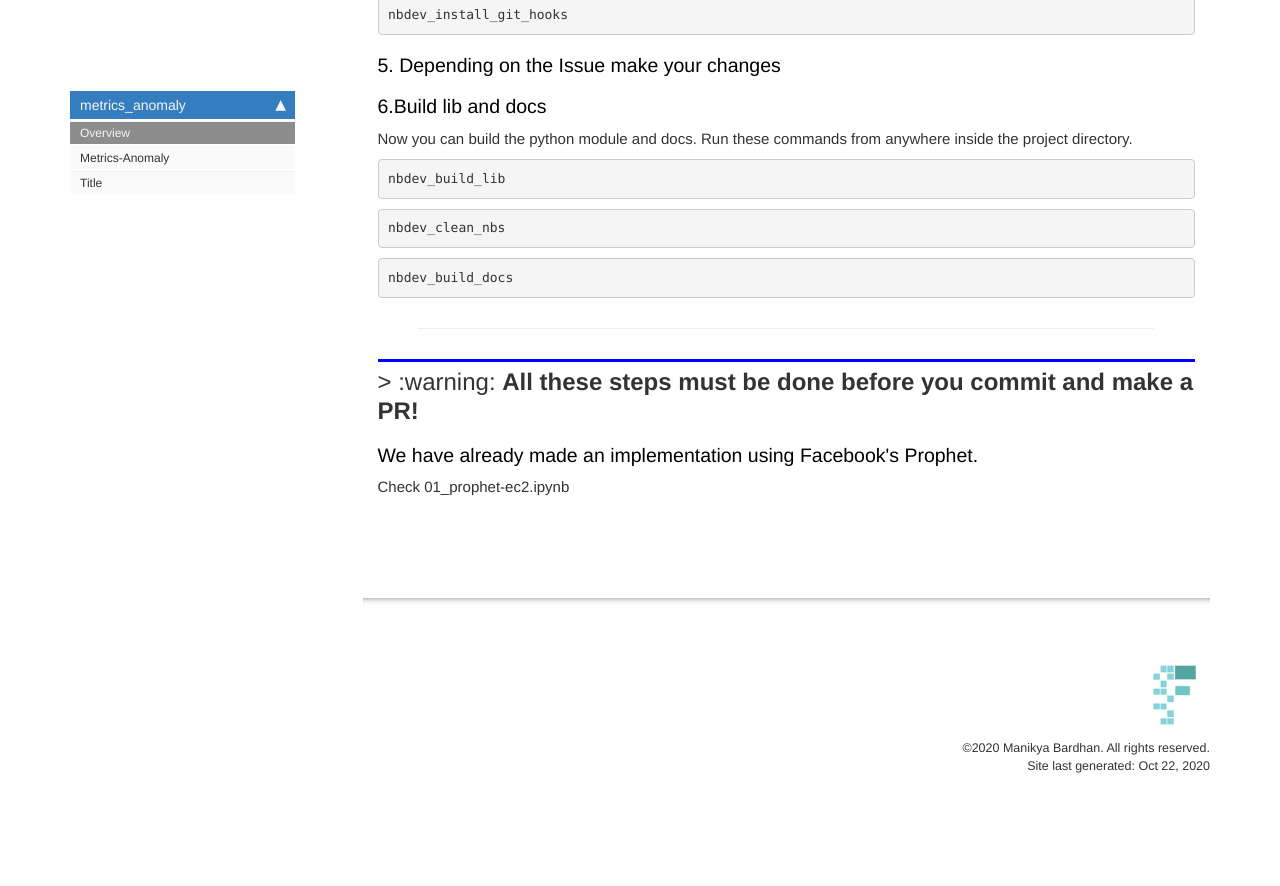
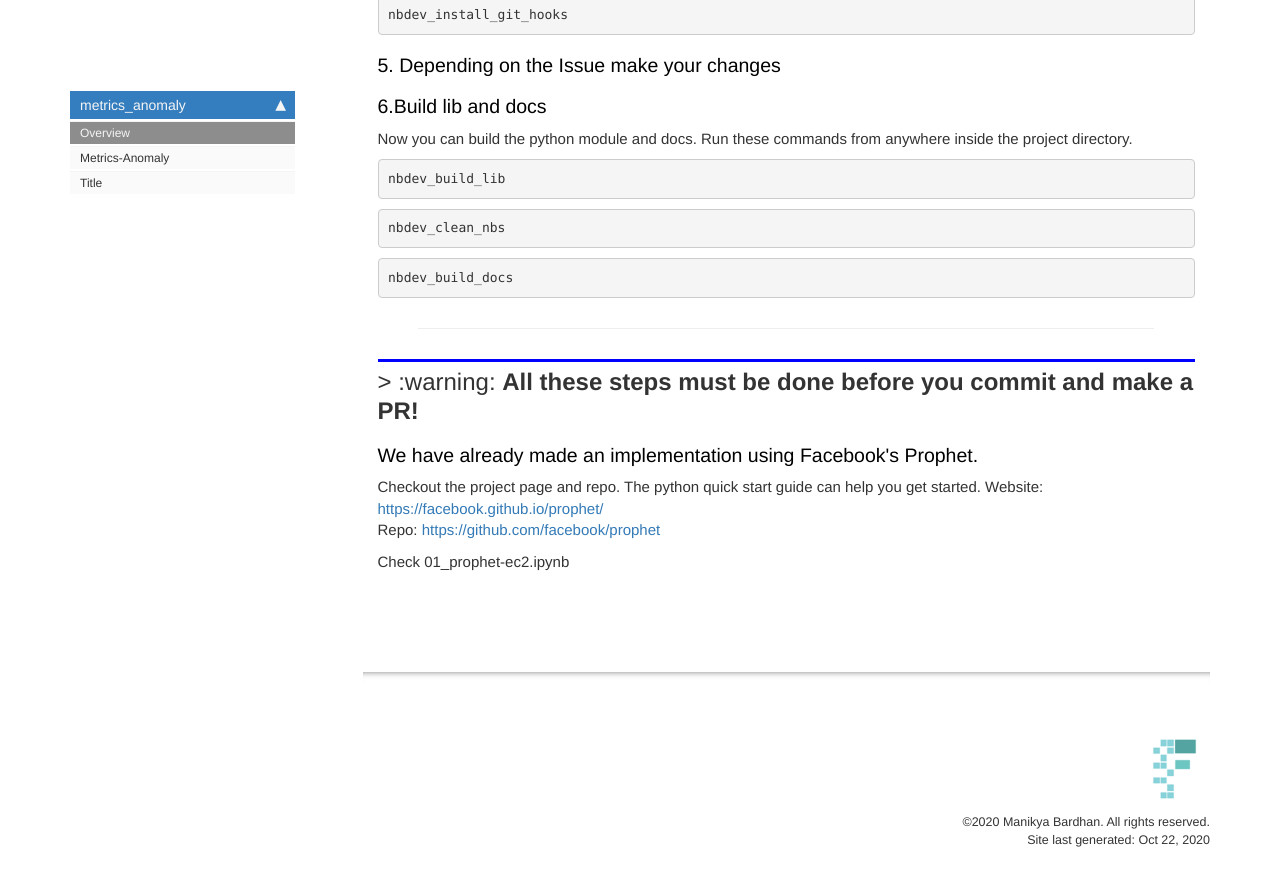
Before and after one commit to acmpesuecc/Metrics-Anomaly, a Jekyll site: the page built from docs/index.html, in a window 1280 px wide and 900 px high, scrolled down 1565 px. Shown: the top 886 px of the window. Built offline with Jekyll 4.4.1, drawn with Linux system fonts in a browser that asks for light colours; nearby versions of some CDN libraries; comment, search, counter and statistics services are not loaded; before the commit the page ends 2391 px from its top, so only the background shows below that.

Commit message:
Updating prophet details

```diff
--- a/docs/index.html
+++ b/docs/index.html
@@ -75,7 +75,10 @@ Install everything below ASAP before your friend goes ahead makes a PR :)</p>
 </div>
 <div class="cell border-box-sizing text_cell rendered"><div class="inner_cell">
 <div class="text_cell_render border-box-sizing rendered_html">
-<h3 id="We-have-already-made-an-implementation-using-Facebook's-Prophet.">We have already made an implementation using Facebook's Prophet.<a class="anchor-link" href="#We-have-already-made-an-implementation-using-Facebook's-Prophet."> </a></h3><p>Check 01_prophet-ec2.ipynb</p>
+<h3 id="We-have-already-made-an-implementation-using-Facebook's-Prophet.">We have already made an implementation using Facebook's Prophet.<a class="anchor-link" href="#We-have-already-made-an-implementation-using-Facebook's-Prophet."> </a></h3><p>Checkout the project page and repo. The python quick start guide can help you get started.
+Website: <a href="https://facebook.github.io/prophet/">https://facebook.github.io/prophet/</a> <br>
+Repo: <a href="https://github.com/facebook/prophet">https://github.com/facebook/prophet</a></p>
+<p>Check 01_prophet-ec2.ipynb</p>
 
 </div>
 </div>
```
Also changed, not shown: README.md, 1 other file.
